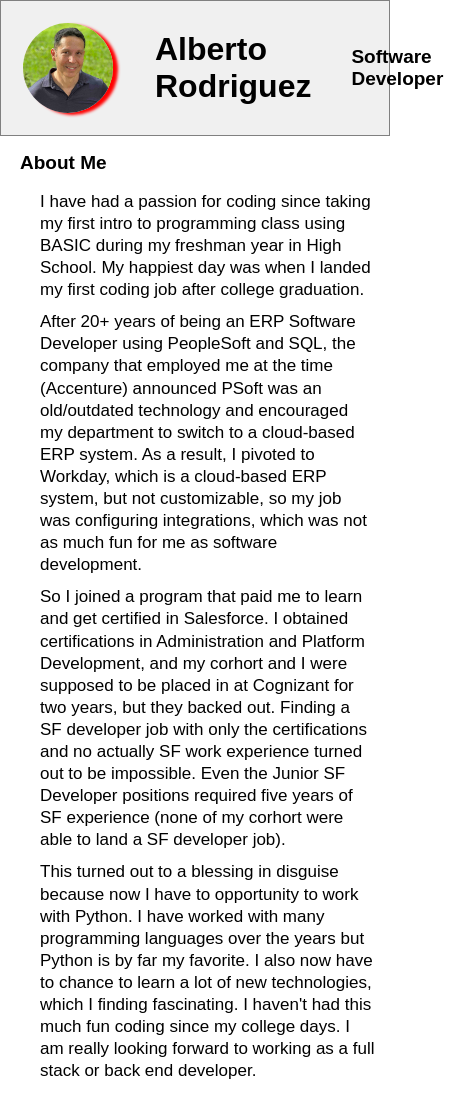
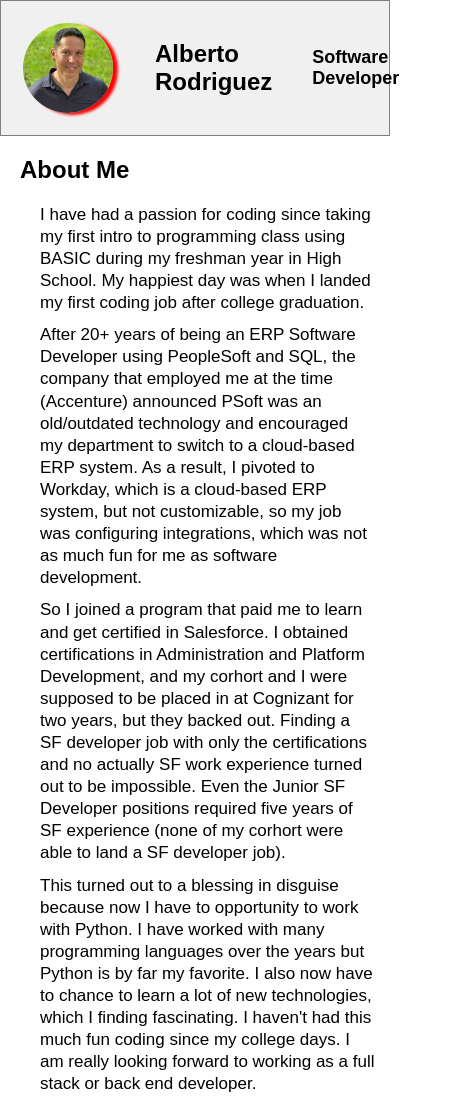
Before and after one commit to alberto-it/Portfolio, a plain HTML site: page about.html in a window 390 px wide. Shown: the top 1098 px of the page, 463 px wide, since content can reach past the window. Drawn offline with Linux system fonts and the light colour scheme.

Commit message:
Update style.css

```diff
--- a/style.css
+++ b/style.css
@@ -80,17 +80,11 @@ ul {
 }
 
 @media only screen and (max-width: 550px) {
+	header {
+		font-size: 75%;
+	}
 	.profile-pic {
 		width: 90px;
 		height: 90px;
 	}
-	h1 {
-		font-size: 20x;
-	}
-	h2 {
-		font-size: 19px;
-	}
-	h3 {
-		font-size: 18px;
-	}
   }
```
